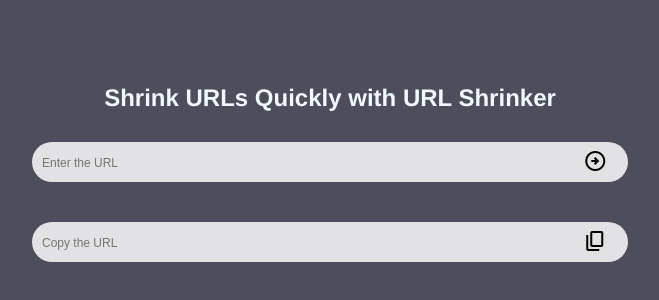
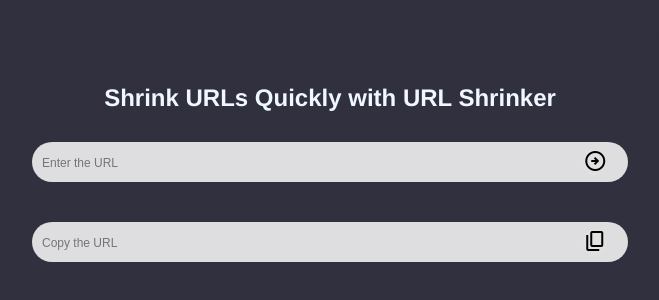
Before and after one commit to KhushivPatel/URL_Shrinker, a plain HTML site: page index.html in a window 1280 px wide. Shown: the part 222-522 px from the top of the page, without its empty margins (310-969 px from the left). Drawn offline with nearby package versions, Linux system fonts and the light colour scheme; the site is published under a folder, as on GitHub Pages, so addresses that start at the root find nothing; no server answers.

Commit message:
copy-button

```diff
--- a/style.css
+++ b/style.css
@@ -121,13 +121,13 @@ body {
   width: 100vw;
   height: 100vh;
   background-image: linear-gradient(rgba(2, 1, 21, 0.7), rgba(1, 1, 22, 0.7)),
-    url("/img/o.jpg");
+    url("img/o.jpg");
   background-size: cover;
   display: flex;
   justify-content: center;
   align-items: center;
   flex-direction: column;
-  gap:20px;
+  gap: 20px;
 }
 h2 {
   color: aliceblue;
@@ -158,7 +158,7 @@ h2 {
 #shorted {
   position: absolute;
   right: 8%;
-  background: rgba(224, 224, 224, 0.838);;
+  background: rgba(224, 224, 224, 0.838);
   z-index: 1;
   /* background: rgb(78, 78, 242); */
   border-radius: 50%;
@@ -212,11 +212,11 @@ h2 {
   display: block;
 } */
 
-
 #tooltip {
   position: absolute;
-  font-family: 'Lucida Sans', 'Lucida Sans Regular', 'Lucida Grande', 'Lucida Sans Unicode', Geneva, Verdana, sans-serif;
-  top:30%;
+  font-family: "Lucida Sans", "Lucida Sans Regular", "Lucida Grande",
+    "Lucida Sans Unicode", Geneva, Verdana, sans-serif;
+  top: 30%;
   left: 93%;
   background-color: #5c81dc;
   color: #fff;
```
Also changed, not shown: img/i2.png (added).
